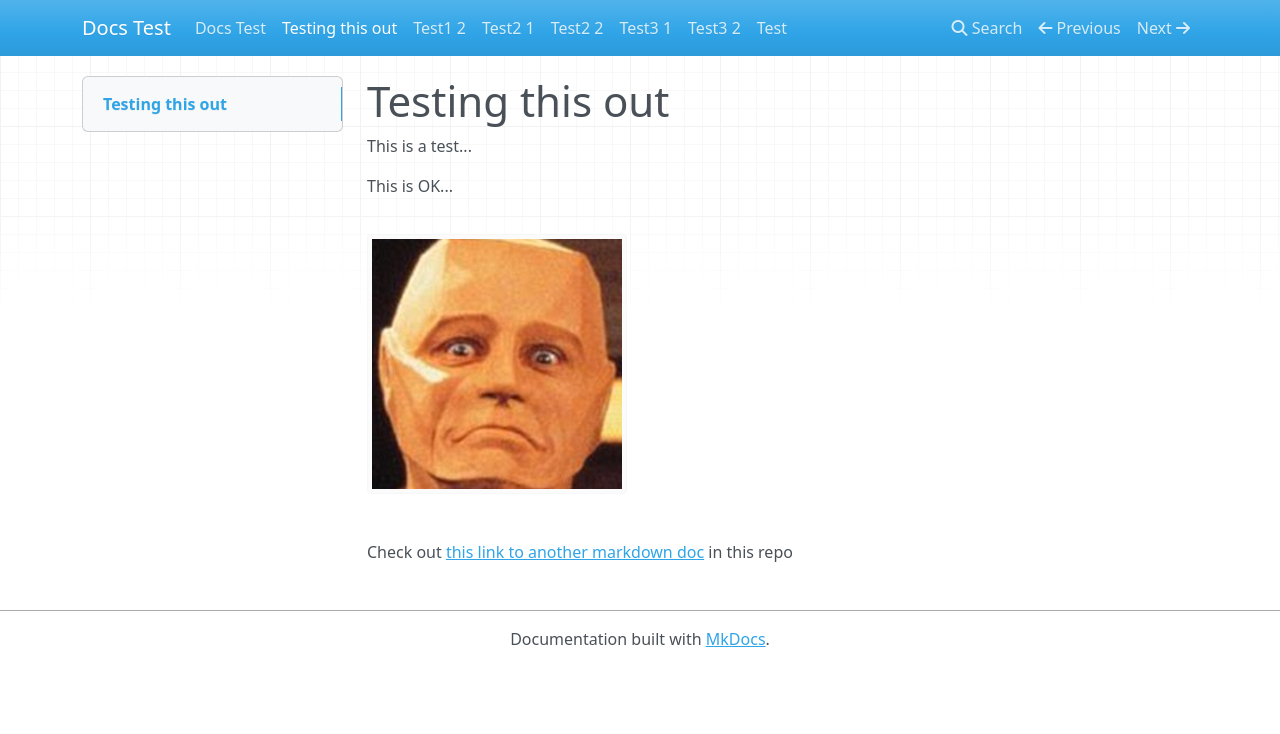
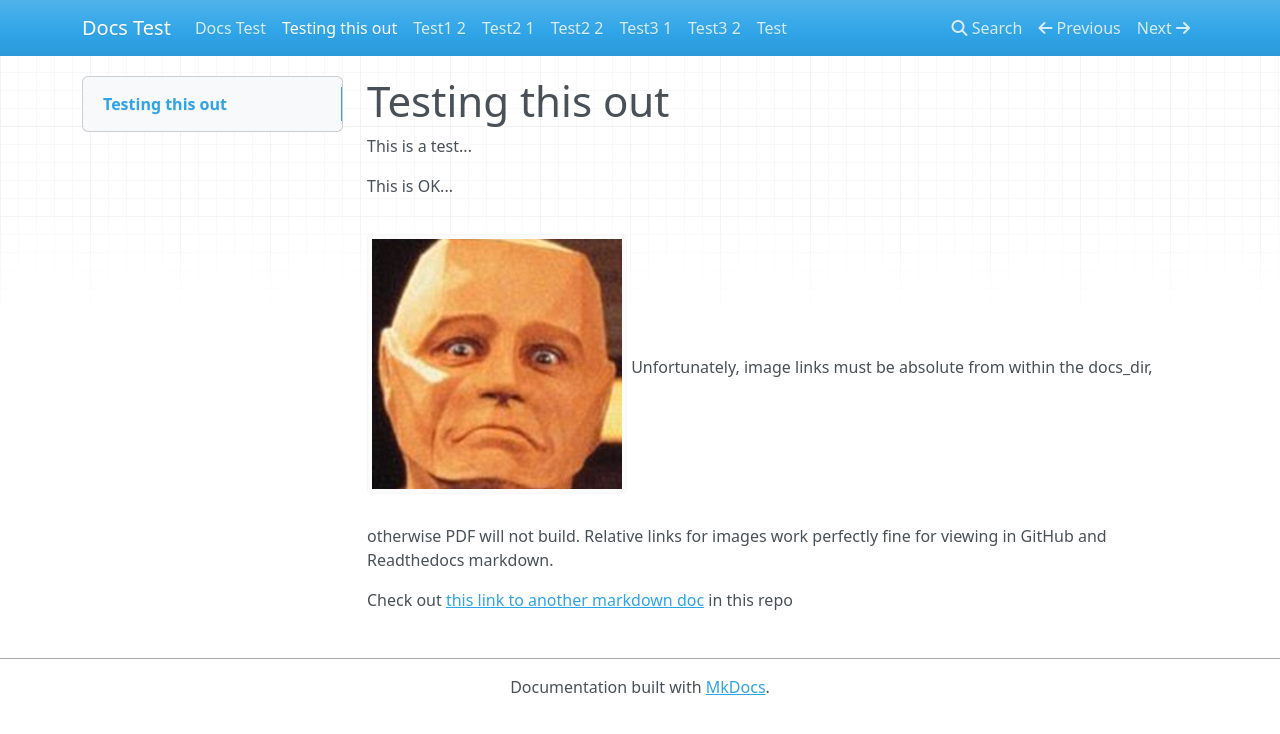
Before and after one commit to iriark01/docs_test, an MkDocs documentation site: the page built from Docs/TestDir1/test1-1.md, in a window 1280 px wide. Shown: the top 734 px of the page. Built offline with MkDocs 1.6.1, drawn with Linux system fonts in a browser that asks for light colours; nearby versions of some CDN libraries; old or Windows-style settings are respelled for this version of MkDocs.

Commit message:
Update test1-1.md

```diff
--- a/Docs/TestDir1/test1-1.md
+++ b/Docs/TestDir1/test1-1.md
@@ -6,5 +6,6 @@ This is a test...
 This is OK...
 
 ![Kryten](/TestDir1/Images/kryten.png)
+Unfortunately, image links must be absolute from within the docs_dir, otherwise PDF will not build. Relative links for images work perfectly fine for viewing in GitHub and Readthedocs markdown.
 
 Check out [this link to another markdown doc](../TestDir2/test2-1.md) in this repo
```
